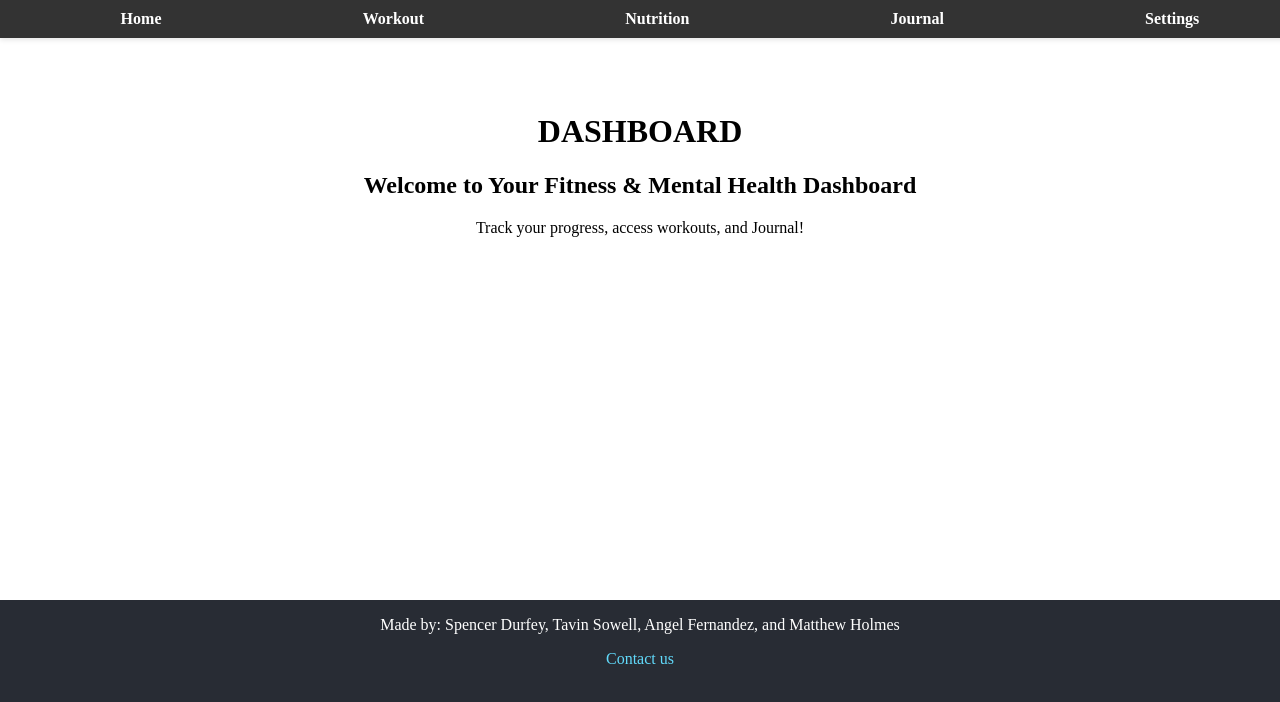
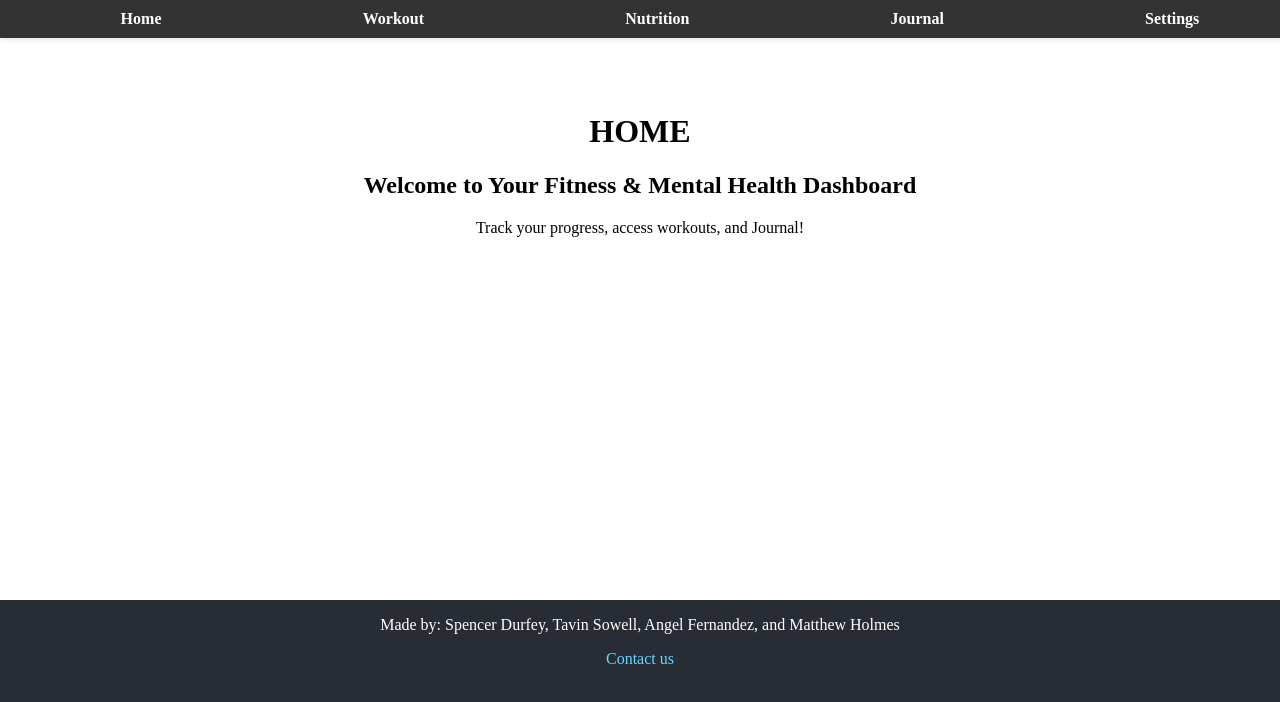
Before and after one commit to Durfey32/Workout-with-Mental-Health, a React (Vite) app in the folder client/: page /home in a window 1280 px wide. Shown: the top 702 px of the page. Built offline with nearby package versions, Linux system fonts and the light colour scheme; no server answers.

Commit message:
corrected home page title

```diff
--- a/client/src/pages/DashBoard.tsx
+++ b/client/src/pages/DashBoard.tsx
@@ -27,7 +27,7 @@ useEffect(() => {
 
   return (
     <div className="dashboard">
-      <h1>DASHBOARD</h1>
+      <h1>HOME</h1>
       <p>{quote}</p>
       <p>{quoteAuthor}</p>
       <Navbar />
```
